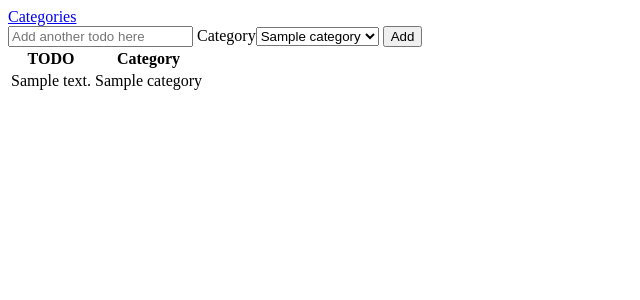
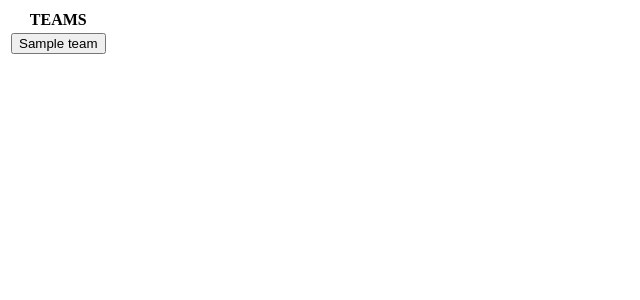
Before and after one commit to emretaspinar/DIS-Project, a Flask app: template templates/team.html in a window 1280 px wide. Shown: the top 300 px of the page, without its empty margins (0-640 px from the left). Run offline with Flask 3, Linux system fonts and the light colour scheme; the template is opened without the code that fills it: most values are stand-ins (such as "Sample title", 1, 10 or a date in 2020).

Commit message:
added pages for players and teams

```diff
--- a/app.py
+++ b/app.py
@@ -1,14 +1,14 @@
-from flask import Flask
+from flask import Flask, redirect
 from database import init_db
-from controllers import todo, category
+from controllers import team, player
 
 init_db()
 
 app = Flask(__name__)
 
 @app.route("/")
-def hello_world():
-    return "<p>Hello, World!</p>"
+def home():
+    return redirect('/team')
 
-app.register_blueprint(todo.bp)
-app.register_blueprint(category.bp)
+app.register_blueprint(team.bp)
+app.register_blueprint(player.bp)
--- a/controllers/matches_played.py
+++ b/controllers/matches_played.py
@@ -1,7 +1,7 @@
 from flask import Blueprint, render_template, request
-from models.todo import list_todos, insert_todo
-from models.category import list_categories
+from models.matches_played import *
 
+"""
 bp = Blueprint('todo', __name__, url_prefix='/')
 
 @bp.route('/todo', methods=['GET', 'POST'])
@@ -16,3 +16,4 @@ def todos():
     todos = list_todos()
 
     return render_template('todo.html', todos=todos, categories=categories)
+"""
--- a/templates/team.html
+++ b/templates/team.html
@@ -1,26 +1,18 @@
 <!doctype html>
-<title>Todo:</title>
-
-<a href="{{ url_for('category.categories') }}" class="register-link">Categories</a>
-
-<form method="POST" action="/todo">
-    <input type="text" name="new_todo" placeholder="Add another todo here" class="form-input" required>
-    Category<SELECT name="category_todo">
-    {% for category in categories %}
-        <OPTION value={{category.id}}>{{category.name}}</option>
-    {% endfor %}
-    </SELECT>
-    <input type="submit" value="Add" class="btn">
-</form>
+<title>Teams:</title>
 
 <table>
     <tr>
-        <th>TODO</th>
-        <th>Category</th>
+        <th>TEAMS</th>
     </tr>
-    {% for todo in todos %}
+    {% for team in teams %}
         <tr>
-        <td>{{ todo.text }}</td> <td>{{ todo.category.name }}</td>
+        <td>
+            <form method="POST" action="/player">
+                <input type="hidden" name="team_name" value="{{ team.team_name }}">
+                <button type="submit">{{ team.team_name }}</button>
+            </form>
+        </td>
         </tr>
     {% endfor %}
 </table>
```
Also changed, not shown: controllers/player.py (+10 -15 lines), controllers/team.py (+6 -14 lines), models/player.py (+12 -0 lines), models/team.py (+13 -0 lines), templates/player.html (+6 -16 lines).
